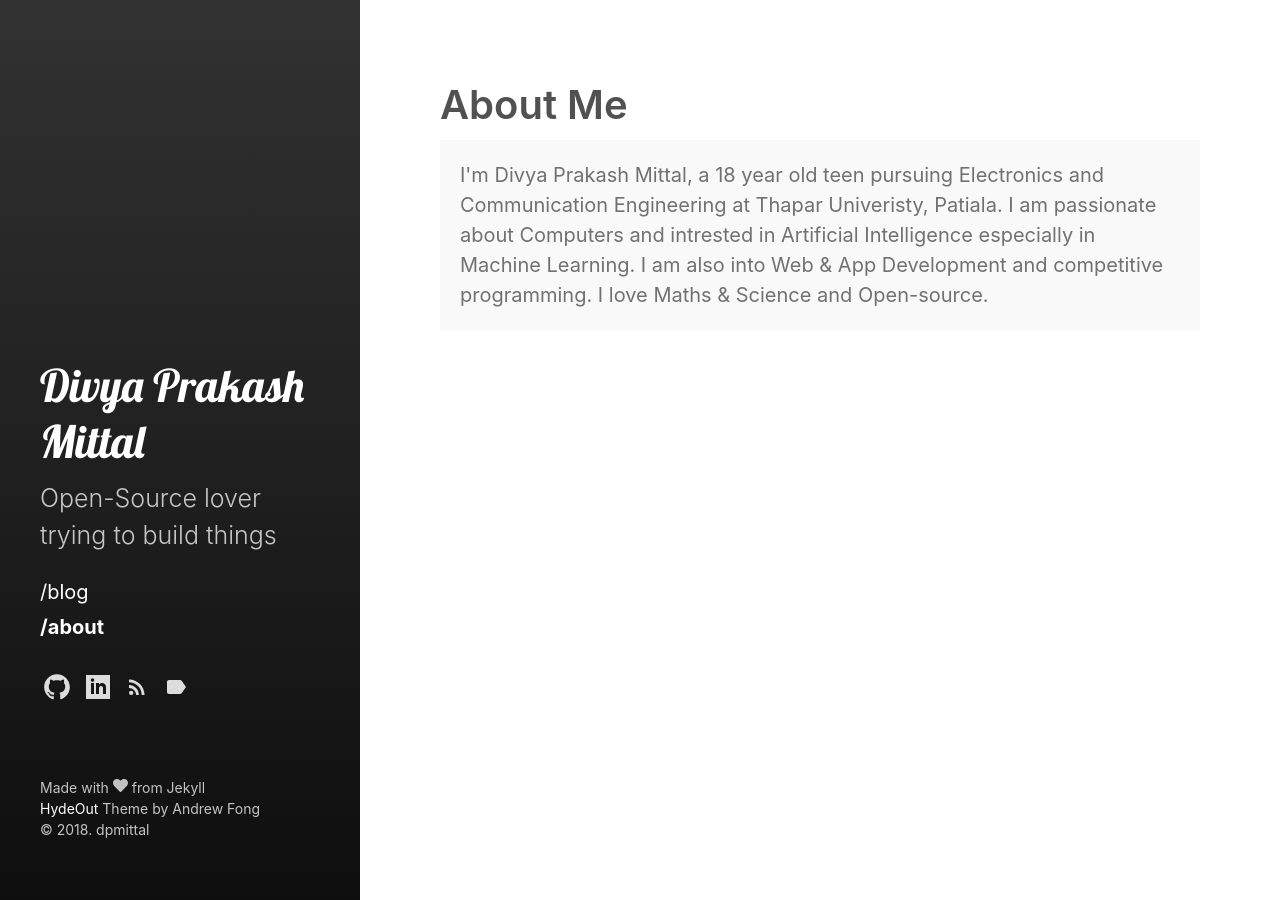
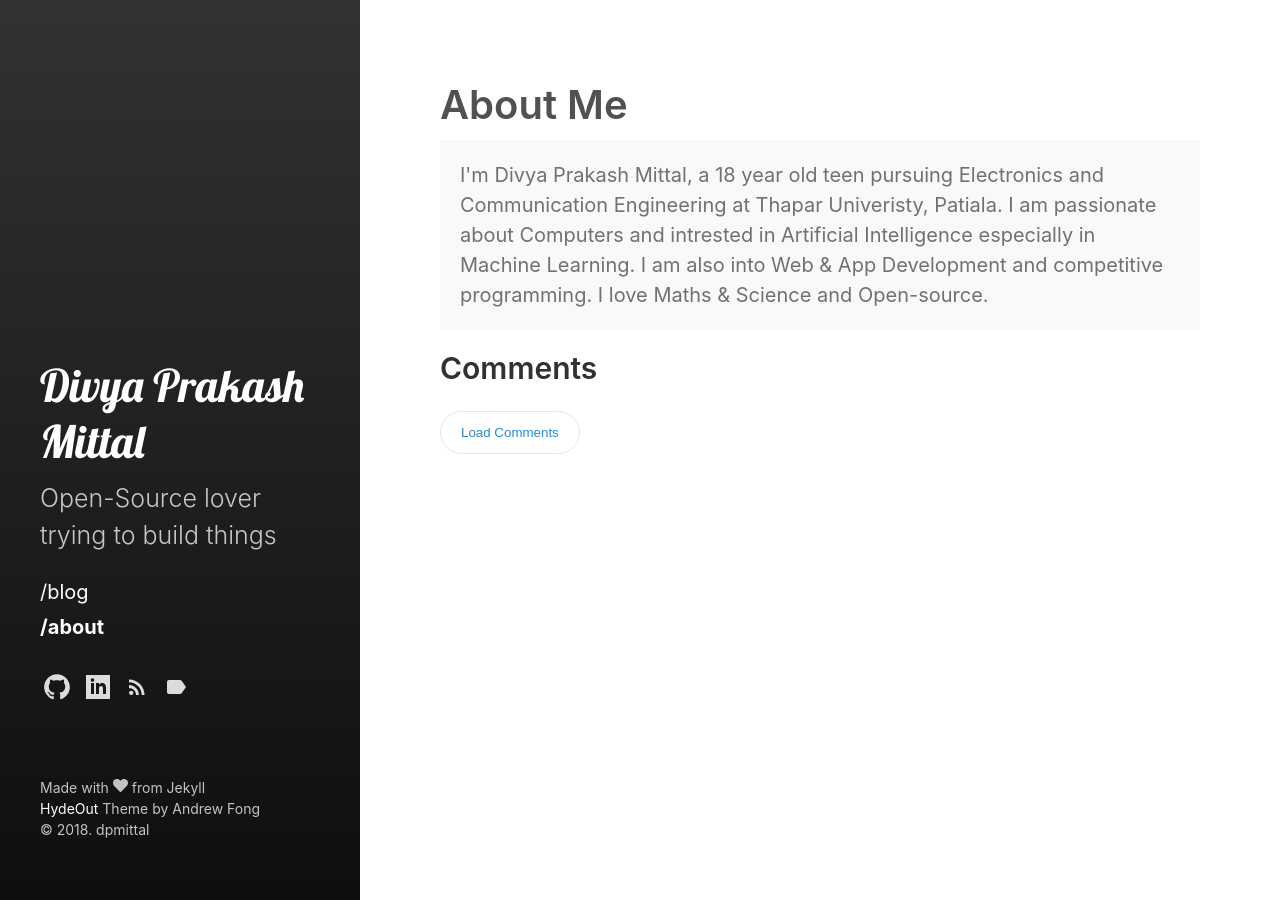
Before and after one commit to dpmittal/dpmittal.github.io, a Jekyll site: the page built from about.md, in a window 1280 px wide. Built offline with Jekyll 4.4.1, drawn with Linux system fonts in a browser that asks for light colours; some of the changed lines change nothing that is shown.

Commit message:
Enable Disqus

```diff
--- a/_config.yml
+++ b/_config.yml
@@ -6,7 +6,8 @@
 title: Divya Prakash Mittal
 description: 'Open-Source lover trying to build things'
 url: 'dpmittal.me'
-disqus_shortname: 'dpmittal'
+disqus:
+  shortname: 'dpmittal'
 baseurl:          ''
 
 
--- a/_includes/disqus.html
+++ b/_includes/disqus.html
@@ -1,17 +1,38 @@
-{% if site.disqus_shortname %}
-    <script type="text/javascript">
-      var disqus_config = function () {
-        this.page.url = '{{ site.url }}{{ page.url }}';  // Replace PAGE_URL with your page's canonical URL variable
-        this.page.identifier = '{{ page.id }}'; // Replace PAGE_IDENTIFIER with your page's unique identifier variable
-      };
+{% if site.disqus.shortname %}
+  <div id="disqus_thread">
+    <button class="disqus-load" onClick="loadDisqusComments()">
+      Load Comments
+    </button>
+  </div>
+  <script>
 
-      (function() { // DON'T EDIT BELOW THIS LINE
-        var d = document, s = d.createElement('script');
-        s.src = '//{{ site.disqus_shortname }}.disqus.com/embed.js';
-        s.setAttribute('data-timestamp', +new Date());
-        (d.head || d.body).appendChild(s);
-       })();
-    </script>
-    <noscript>Please enable JavaScript to view the <a href="https://disqus.com/?ref_noscript">comments powered by Disqus.</a></noscript>
-    <a href="http://disqus.com" class="dsq-brlink">comments powered by <span class="logo-disqus">Disqus</span></a>
+  var disqus_config = function () {
+    this.page.url = "{{ page.url | absolute_url }}";
+    this.page.identifier = "{{ page.guid or page.id }}" ||
+                           "{{ page.url | absolute_url }}";
+  }
+  function loadDisqusComments() { // DON'T EDIT BELOW THIS LINE
+    var d = document, s = d.createElement('script');
+    s.src = '//{{ site.disqus.shortname }}.disqus.com/embed.js';
+    s.setAttribute('data-timestamp', +new Date());
+    (d.head || d.body).appendChild(s);
+  }
+  </script>
+  <noscript>
+    Please enable JavaScript to view the
+    <a href="https://disqus.com/?ref_noscript">comments powered by Disqus</a>.
+  </noscript>
+
+{% elsif jekyll.environment != "production" %}
+  {{ site.disqus.shortname }}
+  <p>
+    You are seeing this because your Disqus shortname is not properly set. To
+    configure Disqus, you should edit your <code>_config.yml</code> to include
+    either a <code>disqus.shortname</code> variable.
+  </p>
+
+  <p>
+    If you do not wish to use Disqus, override the
+    <code>comments.html</code> partial for this theme.
+  </p>
 {% endif %}
--- a/_layouts/page.html
+++ b/_layouts/page.html
@@ -7,4 +7,5 @@
 </header>
 <div class="content">
   {{ content }}
+  {% include comments.html %}
 </div>
```
